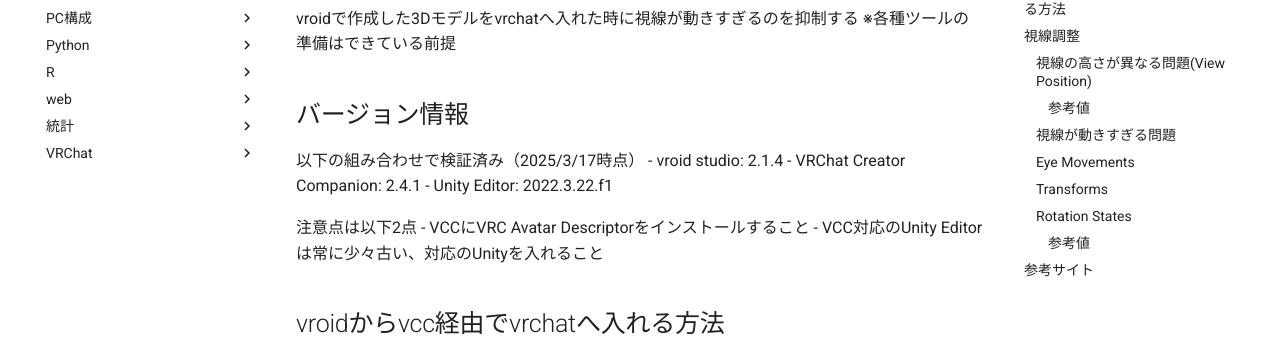
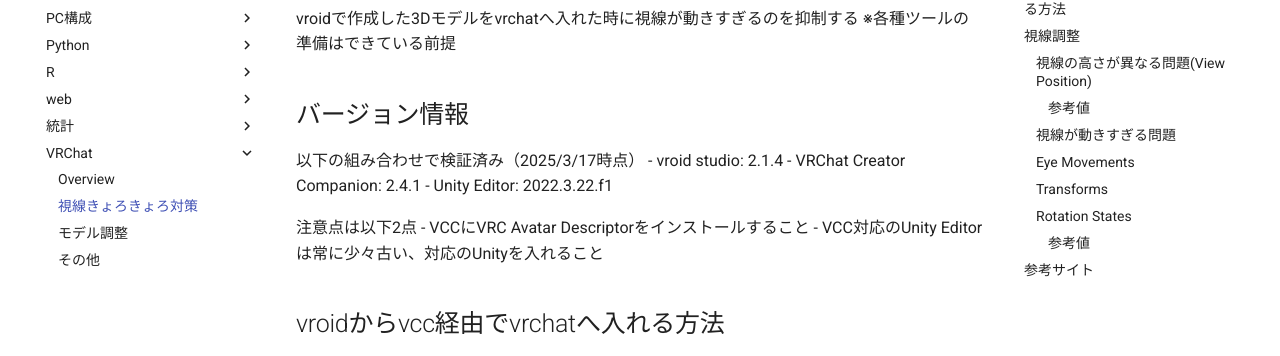
Before and after one commit to karine-mue/thousand_leaves, an MkDocs documentation site: the page built from docs/vrchat/eye_tracking.md, in a window 1280 px wide. Shown: the part 174-530 px from the top of the page. Built offline with MkDocs 1.6.1 and Material for MkDocs 9.7.7, drawn with Linux system fonts in a browser that asks for light colours; comment, search, counter and statistics services are not loaded; some of the changed lines change nothing that is shown.

Commit message:
update mkdocs

```diff
--- a/mkdocs.yml
+++ b/mkdocs.yml
@@ -40,6 +40,7 @@
       - その他: Stats/others.md
   - VRChat:
       - Overview: vrchat/index.md
+      - 視線きょろきょろ対策: vrchat/eye_tracking.md
       - モデル調整: vrchat/model.md
       - その他: vrchat/others.md
 
```
